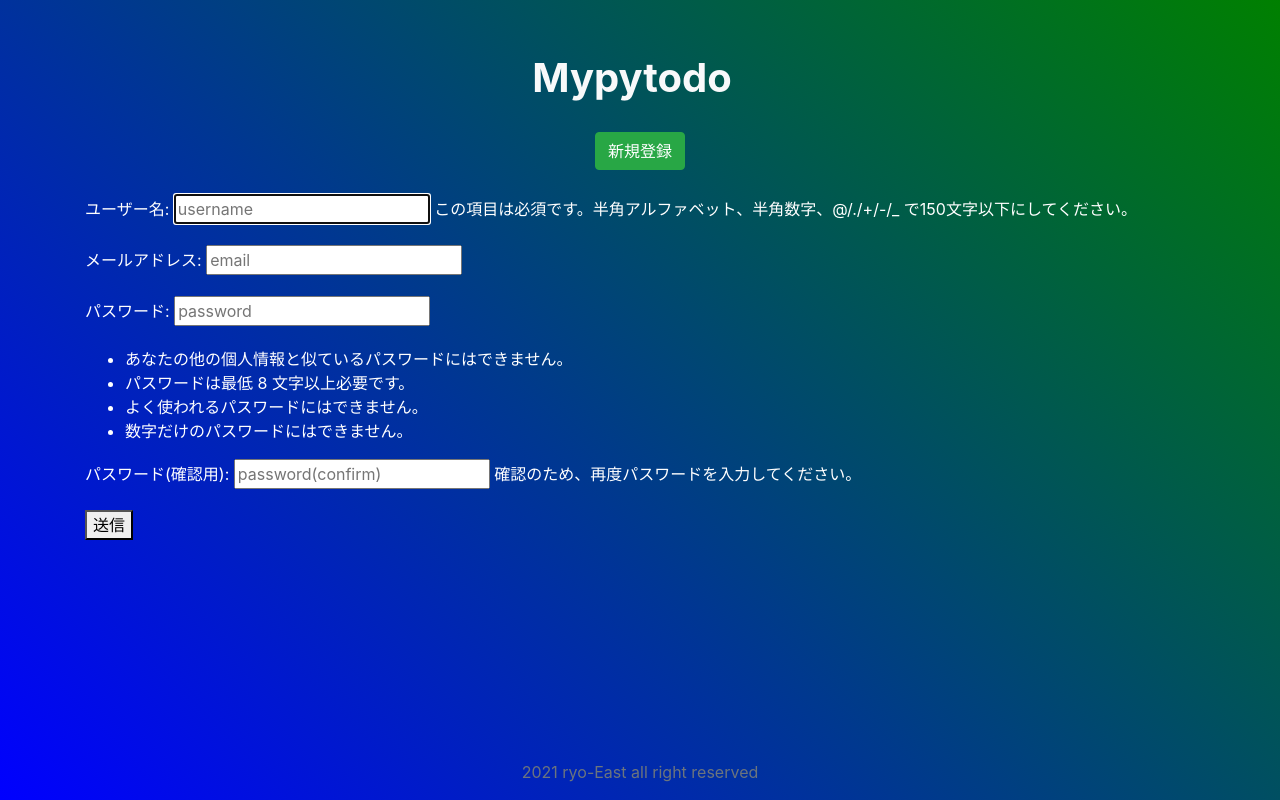
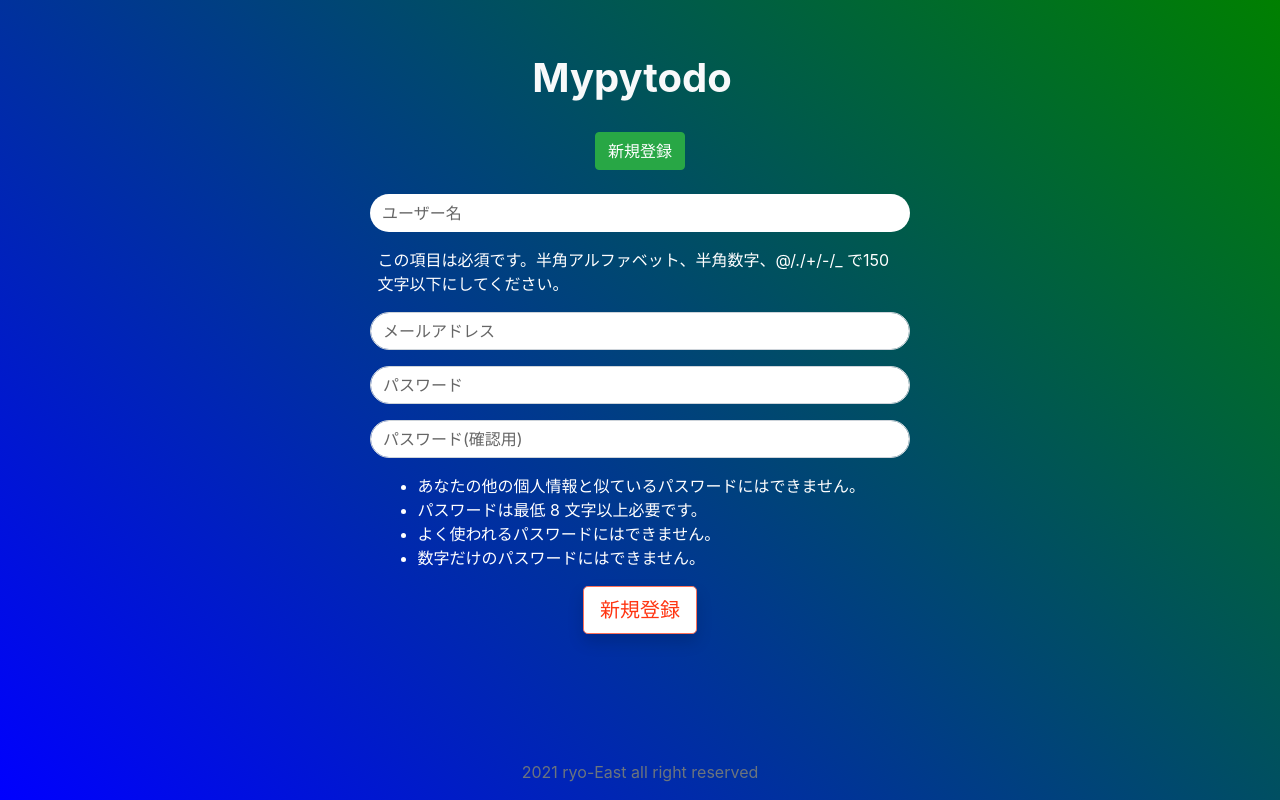
Before and after one commit to RYOTA-EAST/mypytodo, a Django app: page /signup in a window 1280 px wide. Run offline with Django 3.2, Linux system fonts and the light colour scheme; some libraries are stand-ins or nearby versions.

Commit message:
formの見た目改良

```diff
--- a/templates/account/registration/signup.html
+++ b/templates/account/registration/signup.html
@@ -3,8 +3,44 @@
 {% block main %}
 <div class="container text-white">
   <form method="post" action="">
-    {{ form.as_p }}
-    <button type="submit">送信</button>
+    {% if f.errors %}
+      <p>{{ f.non_field_errors }}</p>
+    {% endif %}
+    <div>
+      <div class="row">
+        <div class="col-sm-7 col-md-6 mx-auto">
+          {% render_field form.username class="form-control mb-3 rounded-pill text-dark-light" placeholder="ユーザー名" %}
+        </div>
+      </div>
+      <div class="col-sm-7 col-md-6 mx-auto">
+        <p>{{ form.username.help_text }}</p>
+      </div>
+      <div class="row">
+        <div class="col-sm-7 col-md-6 mx-auto">
+          {% render_field form.email class="form-control mb-3 rounded-pill text-dark-light" placeholder="メールアドレス" %}
+        </div>
+      </div>
+      <div class="row">
+        <div class="col-sm-7 col-md-6 mx-auto">
+          {% render_field form.password1 class="form-control mb-3 rounded-pill text-dark-light" placeholder="パスワード" %}
+        </div>
+      </div>
+      <div class="row">
+        <div class="col-sm-7 col-md-6 mx-auto">
+          {% render_field form.password2 class="form-control mb-3 rounded-pill text-dark-light" placeholder="パスワード(確認用)" %}
+        </div>
+      </div>
+      <div class="col-sm-7 col-md-6 mx-auto">
+        {{ form.password1.help_text }}
+      </div>
+      <div class="error-message ol-sm-7 col-md-6 mx-auto bg-danger">
+        <p>{{ form.password1.errors }}</p>
+        <p>{{ form.password2.errors }}</p>
+      </div>
+      <div class="text-center">
+        <button type="submit" class="btn btn-lg bg-white text-pink shadow border-orange">新規登録</button>
+      </div>
+    </div>
     {% csrf_token %}
   </form>
 </div>
```
